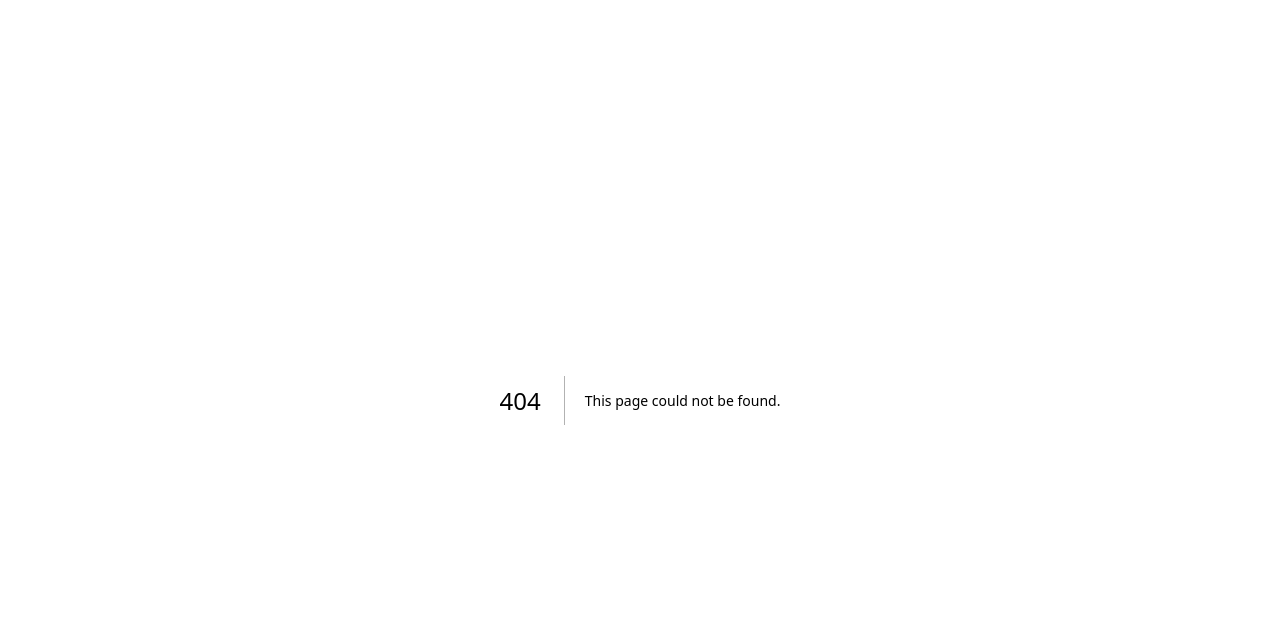
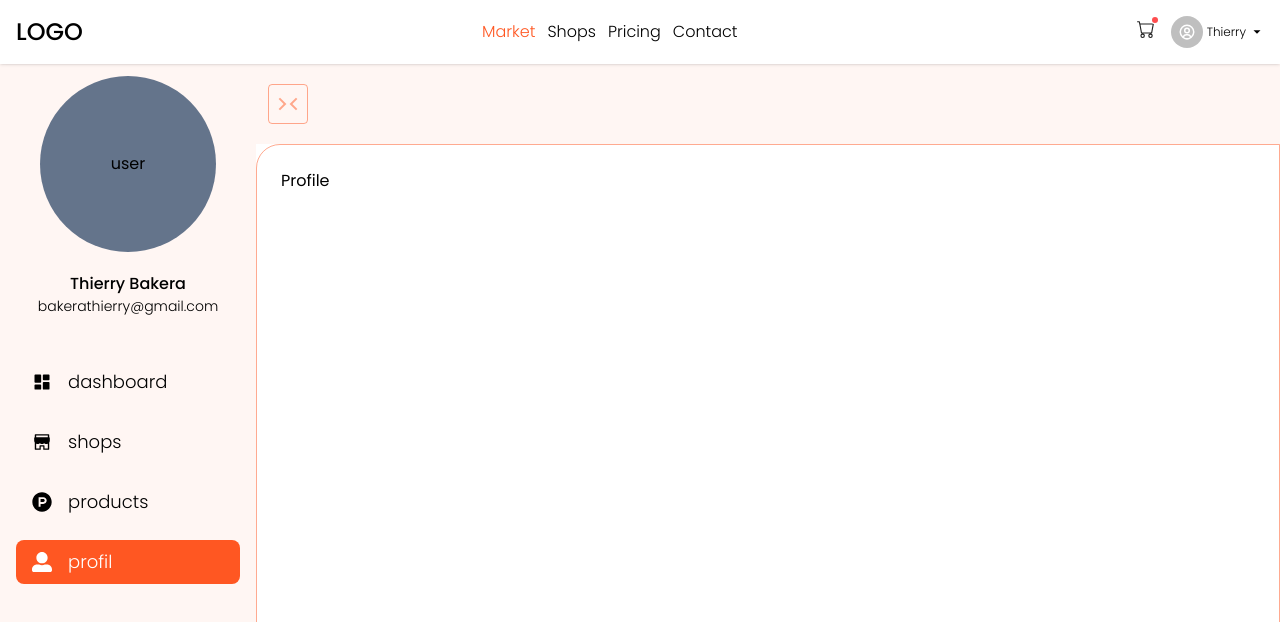
Before and after one commit to CREDO23/fr-gda-portfolio1, a Next.js app: page /seller/dashboard/profile in a window 1280 px wide. Before the commit this address had no page. Shown: the top 622 px of the page. Built offline with nearby package versions, Linux system fonts and the light colour scheme.

Commit message:
feat: add the sidebar

```diff
--- /dev/null
+++ b/src/app/seller/dashboard/layout.tsx
@@ -0,0 +1,114 @@
+"use client";
+import { ReactNode } from "react";
+import Layout from "@/components/layouts";
+import { useState } from "react";
+import Link from "next/link";
+import { BiSolidDashboard, BiCollapseHorizontal } from "react-icons/bi";
+import { AiFillShop } from "react-icons/ai";
+import { FaProductHunt, FaUserAlt } from "react-icons/fa";
+import { usePathname } from "next/navigation";
+import { current } from "@reduxjs/toolkit";
+
+export default function DashboardLayout({
+  children,
+}: {
+  children: ReactNode;
+}): JSX.Element {
+  const menus = [
+    { title: "dashboard", icon: <BiSolidDashboard />, path: "/seller/dashboard" },
+    { title: "shops", icon: <AiFillShop />, path: "/seller/dashboard/shops" },
+    {
+      title: "products",
+      icon: <FaProductHunt />,
+      path: "/seller/dashboard/products",
+    },
+    { title: "profil", icon: <FaUserAlt />, path: "/seller/dashboard/profile" },
+  ];
+  const currentPath = usePathname();
+  const [collapse, setCollapse] = useState<boolean>(false);
+  const [menu, setMenu] = useState<string>("dashboard");
+
+  // console.log(currentPath.split("/"))
+
+  return (
+    <Layout noScroll showFooter={false}>
+      <main className="w-screen relative bg-white h-screen overflow-hidden flex-wrap flex">
+        <div
+          className={`h-full overflow-hidden transition-all ${
+            collapse ? " w-16" : "w-64"
+          }  bg-primary-color/5`}
+        >
+          {collapse ? (
+            <div className=" w-full  h-20 flex items-center justify-center">
+              <div className="h-14 flex items-center justify-center bg-slate-500 w-14 rounded-full">
+                User
+              </div>
+            </div>
+          ) : (
+            <div className=" flex flex-col items-center gap-5 p-3 ">
+              <div className=" flex items-center justify-center w-44 h-44 bg-slate-500 rounded-full">
+                user
+              </div>
+              <div className=" font-light flex items-center justify-center flex-col">
+                <span className=" font-medium">Thierry Bakera</span>
+                <span className=" text-sm">bakerathierry@gmail.com</span>
+              </div>
+            </div>
+          )}
+
+          <ul className={` ${collapse ? "p-[.5rem]" : "p-4"}`}>
+            {menus.map((item) => {
+              console.log(currentPath == item.path);
+              return (
+                <li onClick={() => setMenu(item.title)} key={item.title}>
+                  <Link
+                    className={`flex items-center gap-4 cursor-pointer ${
+                      collapse
+                        ? "p-[.5rem] flex items-center justify-center"
+                        : "px-[1rem] py-[.5rem]"
+                    }  rounded-lg my-4 ${
+                      currentPath == item.path
+                        ? " text-white bg-primary-color"
+                        : "text-black  hover:bg-primary-color/5"
+                    }  `}
+                    href={`${item.path}`}
+                  >
+                    <span className=" text-xl">{item.icon}</span>
+                    {!collapse && (
+                      <span className=" text-lg font-light">{item.title}</span>
+                    )}
+                  </Link>
+                </li>
+              );
+            })}
+          </ul>
+        </div>
+        <header
+          className={`h-20 transition-all ${
+            collapse ? "w-[calc(100%-4rem)]" : "w-[calc(100%-16rem)]"
+          } bg-primary-color/5`}
+        >
+          <div
+            className={` inline-flex transition-all cursor-pointer h-full  p-3 text-2xl items-center font-light text-black`}
+          >
+            <div
+              onClick={() => setCollapse(!collapse)}
+              className=" h-10 w-10 flex items-center justify-center border border-primary-color/50 text-primary-color/50 rounded"
+            >
+              <BiCollapseHorizontal />
+            </div>
+          </div>
+        </header>
+        <div
+          className={` transition-all absolute top-20 ${
+            collapse
+              ? " left-16 w-[calc(100%-4rem)]"
+              : "left-64 w-[calc(100%-16rem)]"
+          }  h-[calc(100%-5rem)] border border-primary-color/50 p-[1.5rem] rounded-tl-3xl`}
+        >
+          {children}
+        </div>
+      </main>
+    </Layout>
+  );
+}
--- /dev/null
+++ b/src/app/seller/dashboard/page.tsx
@@ -0,0 +1,5 @@
+"use client"
+
+export default function Dashboard () {
+    return <div>dashboard</div>
+}
--- /dev/null
+++ b/src/app/seller/dashboard/products/page.tsx
@@ -0,0 +1,5 @@
+"use client"
+
+export default function Products () {
+    return <div>Products</div>
+}
--- /dev/null
+++ b/src/app/seller/dashboard/profile/page.tsx
@@ -0,0 +1,7 @@
+"use client"
+
+export default function Profile () {
+    return <div>
+        Profile
+    </div>
+}
--- /dev/null
+++ b/src/app/seller/dashboard/shops/page.tsx
@@ -0,0 +1,4 @@
+"use client"
+export default function Shops () {
+    return <div>Shops</div>
+}
--- a/src/app/seller/layout.tsx
+++ /dev/null
@@ -1,49 +0,0 @@
-"use client";
-import { ReactNode } from "react";
-import Layout from "@/components/layouts";
-import { useState } from "react";
-import { BiLeftArrow, BiRightArrow } from "react-icons/bi";
-
-
-export default function DashboardLayout ({children} : {children : ReactNode}) {
-    const [collapse, setCollapse] = useState<boolean>(false);
-
-  return (
-    <Layout noScroll showFooter={false}>
-      <main className="w-screen relative bg-primary-color/10 h-screen overflow-hidden flex-wrap flex">
-        <div
-          className={`h-full transition-all ${
-            collapse ? " w-16" : "w-64"
-          } bg-primary-color/10`}
-        >
-          <div
-            className={`w-full transition-all cursor-pointer  px-3 h-20 text-2xl flex items-center ${
-              collapse ? "justify-center" : "justify-end"
-            } font-light text-black`}
-          >
-            <div
-              onClick={() => setCollapse(!collapse)}
-              className=" h-10 w-10 flex items-center justify-center border border-gray-400 text-gray-400 rounded"
-            >
-              {collapse ? <BiRightArrow /> : <BiLeftArrow />}
-            </div>
-          </div>
-        </div>
-        <header
-          className={`h-20 transition-all ${
-            collapse ? "w-[calc(100%-4rem)]" : "w-[calc(100%-16rem)]"
-          } bg-primary-color/10`}
-        ></header>
-        <div
-          className={` transition-all absolute top-20 ${
-            collapse
-              ? " left-16 w-[calc(100%-4rem)]"
-              : "left-64 w-[calc(100%-16rem)]"
-          }  h-[calc(100%-5rem)] bg-white`}
-        >
-          {children}
-        </div>
-      </main>
-    </Layout>
-  );
-}
--- a/src/app/seller/page.tsx
+++ b/src/app/seller/page.tsx
@@ -1,5 +1,5 @@
 "use client";
 
 export default function Dashboard(): JSX.Element {
-  return <p>Credo</p>;
+  return <p>Seller</p>;
 }
```
